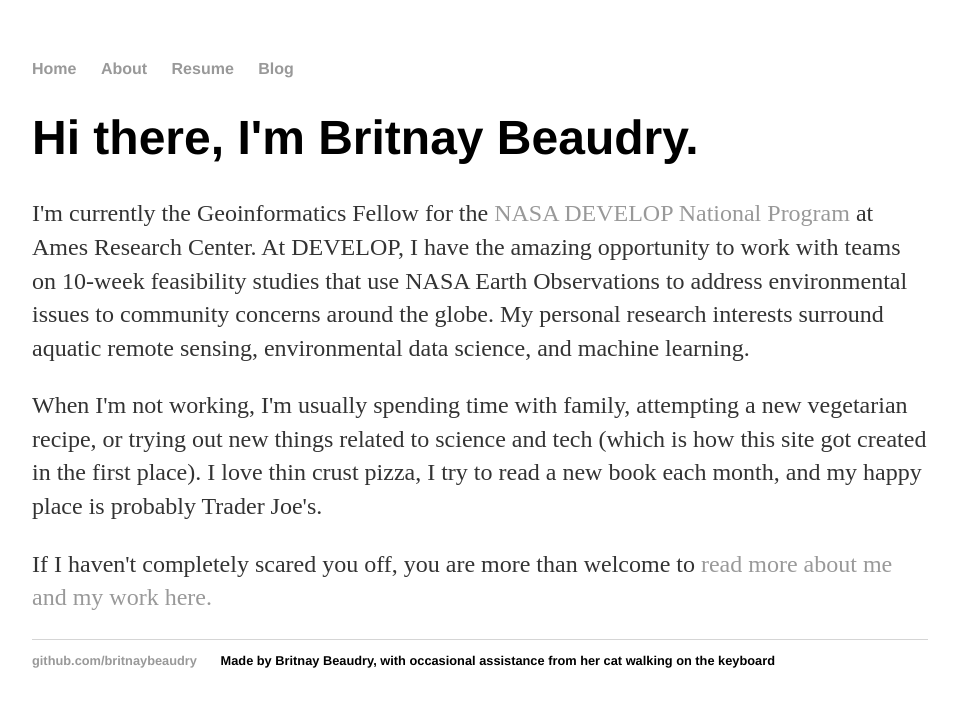
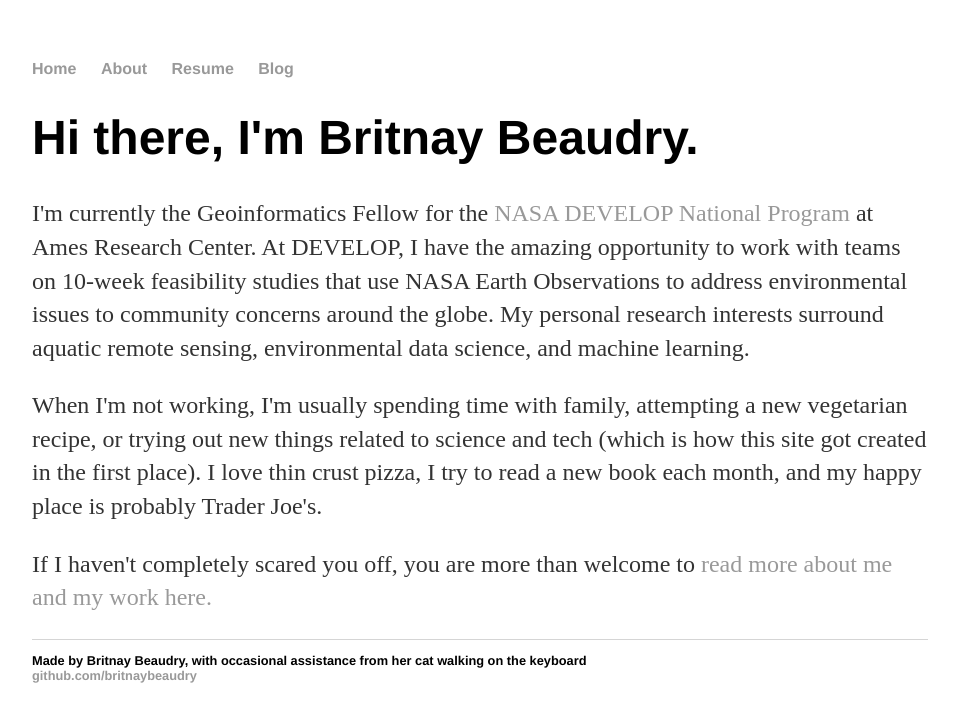
Before and after one commit to britnaybeaudry/britnaybeaudry.github.io, a Jekyll site: the page built from index.html, in a window 1280 px wide. Shown: the top 722 px of the page, without its empty margins (160-1119 px from the left). Built offline with Jekyll 4.4.1, drawn with Linux system fonts in a browser that asks for light colours.

```diff
--- a/_layouts/default.html
+++ b/_layouts/default.html
@@ -25,8 +25,8 @@
 
   <footer>
    <ul>
-   <li><a href="https://github.com/britnaybeaudry">github.com/britnaybeaudry</a></li>
    <li>Made by Britnay Beaudry, with occasional assistance from her cat walking on the keyboard</li>
+   <br><li><a href="https://github.com/britnaybeaudry">github.com/britnaybeaudry</a></li></br>
    </ul>
   </footer>
   </body>
```
